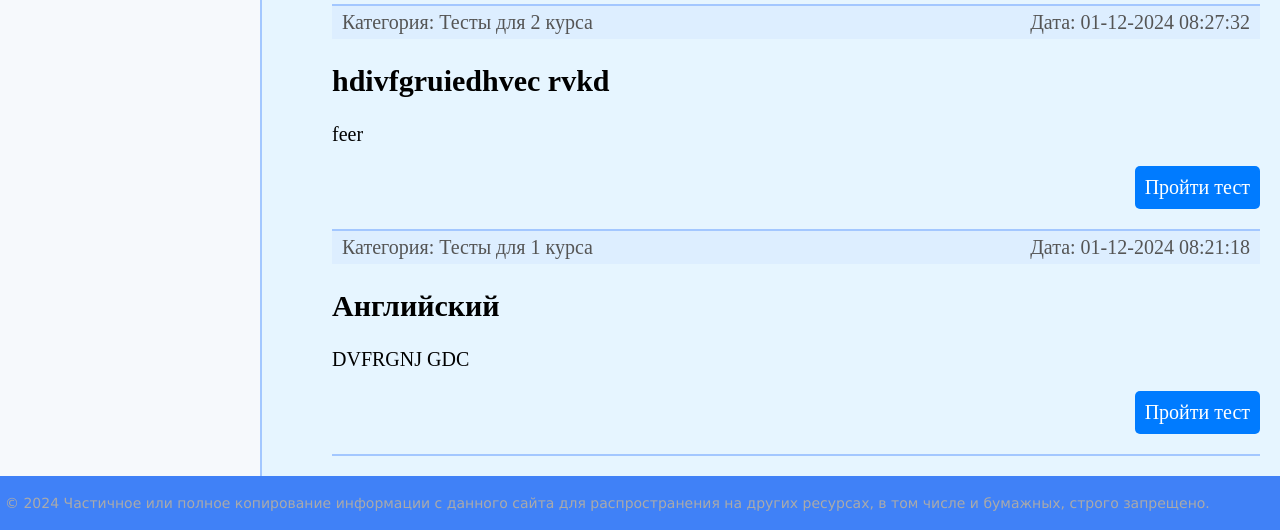
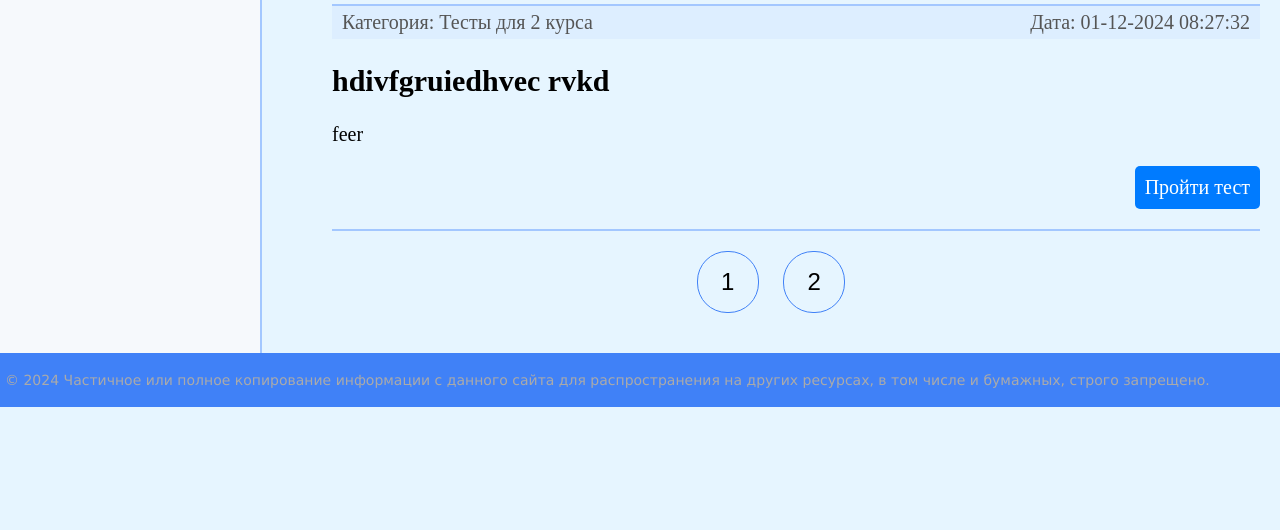
Before and after one commit to PolinaRym/OnlineTest, a Django app: page / in a window 1280 px wide. Shown: the part 1346-1876 px from the top of the page. After the commit the page ends 1753 px from the top, so only its background shows below. Run offline with Django 4.2, Linux system fonts and the light colour scheme; data comes from the database, SQL or seed files in the repository.

Commit message:
style of pagination

```diff
--- a/onlinetest/templates/base.html
+++ b/onlinetest/templates/base.html
@@ -55,6 +55,9 @@
 	{% endblock %}
 	</div>
 
+	{% block navigation %}
+	{% endblock %}
+
 </td></tr></table>
 </td></tr>
 <!-- Footer -->
--- a/onlinetest/testik/static/testik/css/styles.css
+++ b/onlinetest/testik/static/testik/css/styles.css
@@ -473,3 +473,40 @@
     min-width: 200px;
     font-size: 16px;
 }
+.list-pages {
+	text-align: center;
+	margin: 0 0 20px 0;
+}
+.list-pages ul {
+	margin: 20px 0 0 0;
+	padding: 0;
+	list-style: none;
+}
+.list-pages ul li {
+	display: inline-block;
+	margin: 0 20px 0 0;
+}
+.list-pages a {
+	color: #000;
+	font-size: 24px;
+	text-decoration: none;
+}
+.list-pages .page-num, .page-num-selected {
+	display: inline-block;
+	width: 60px;
+	height: 44px;
+	padding: 16px 0 0 0;
+	border: 1px solid #4081f7;
+	border-radius: 30px;
+}
+.list-pages .page-num:hover {
+	box-shadow: 3px 3px 1px #d0d0d0;
+}
+.list-pages .page-num-selected {
+	border: none;
+	color: #000;
+	font-size: 20px;
+}
+.list-pages .page-num-selected:hover {
+	box-shadow: none;
+}
--- a/onlinetest/testik/templates/testik/index.html
+++ b/onlinetest/testik/templates/testik/index.html
@@ -20,3 +20,15 @@
 	{% endfor %}
 </ul>
 {% endblock %}
+
+{% block navigation %}
+<nav class="list-pages">
+    <ul>
+		{% for p in paginator.page_range %}
+		<li class="page-num">
+			<a href="?page={{ p }}">{{ p }}</a>
+		</li>
+		{% endfor %}
+    </ul>
+</nav>
+{% endblock %}
--- a/onlinetest/testik/views.py
+++ b/onlinetest/testik/views.py
@@ -22,6 +22,7 @@
     context_object_name = 'tests'
     title_page = 'Главная страница'
     cat_selected = 0
+    paginate_by = 5
 
     def get_queryset(self):
         return Test.published.all().select_related('cat')
```
